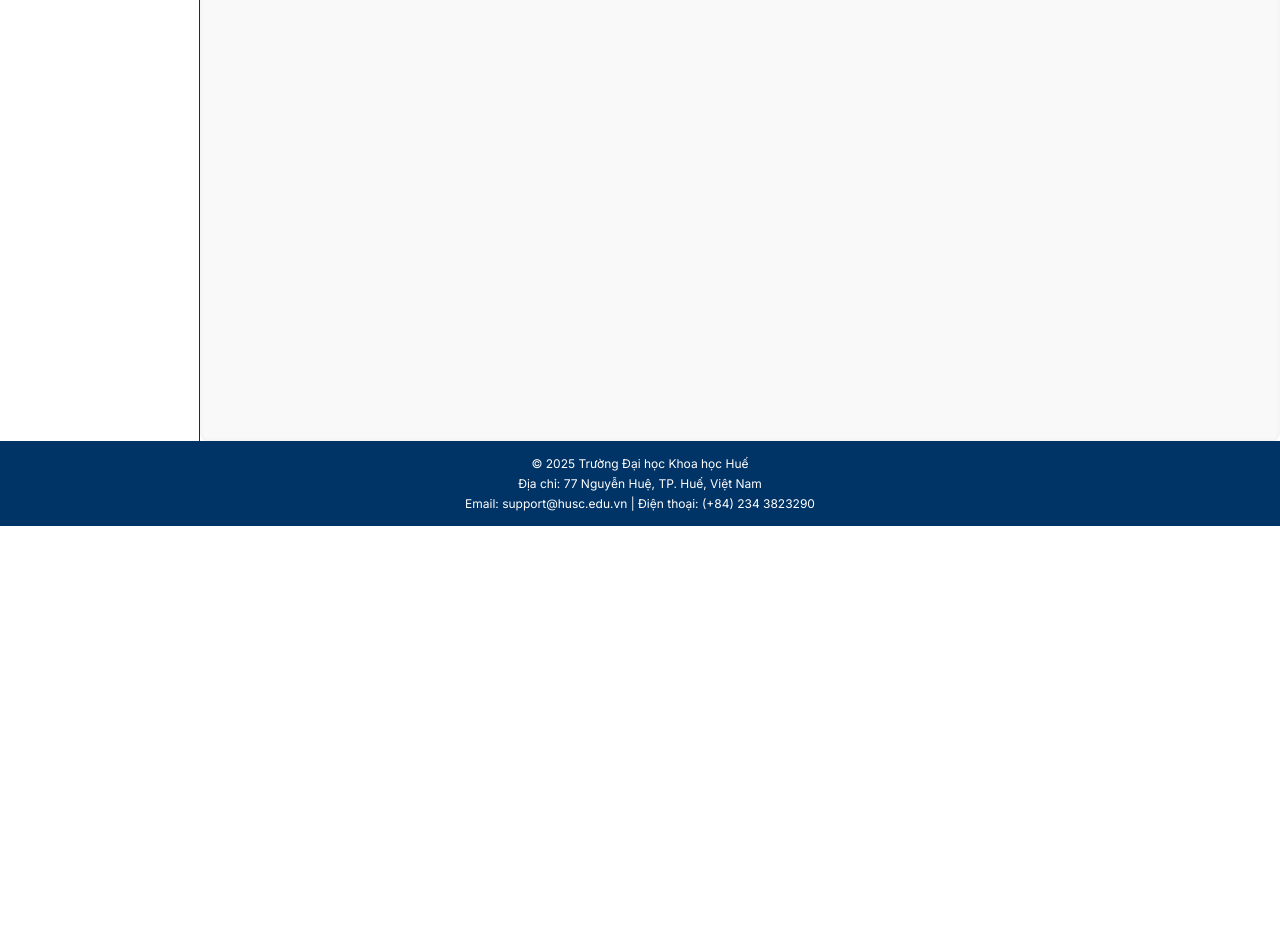
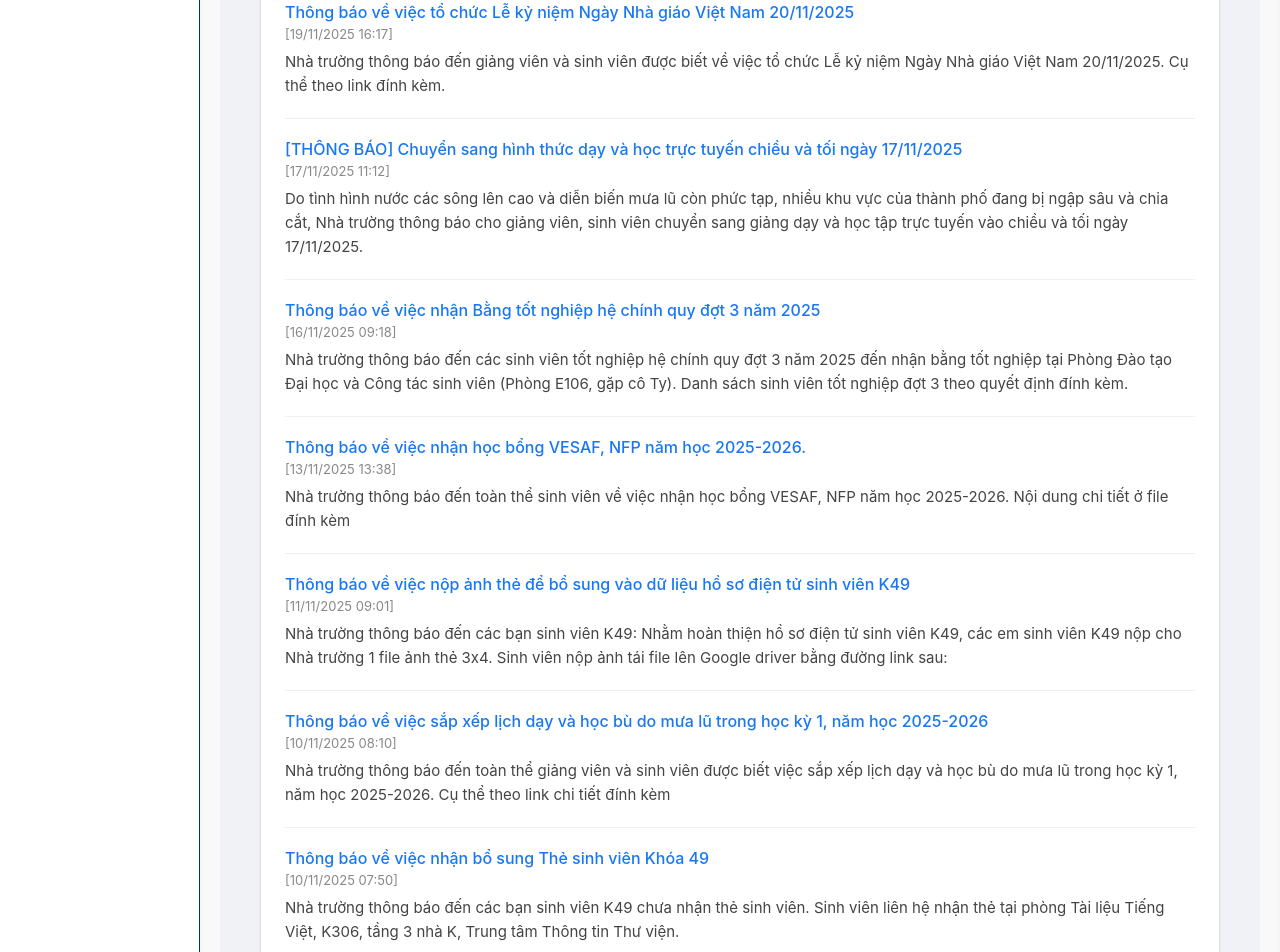
Before and after one commit to CamUyenn/NCKH_DiemRenLuyen, a Next.js app in the folder Frontend/: page /teacher in a window 1280 px wide. Shown: the part 340-1292 px from the top of the page. Before the commit the page ends 866 px from the top, so only its background shows below. Built offline with nearby package versions, Linux system fonts and the light colour scheme.

Commit message:
Update homepage

```diff
--- a/Frontend/src/app/teacher/page.tsx
+++ b/Frontend/src/app/teacher/page.tsx
@@ -1,3 +1,94 @@
-export default function TeacherHome(){
-    return <div>Teacher Home Page01</div>;
+import React from 'react';
+import '../styles/students/student-home.css';
+
+export default function StudentHome() {
+  return (
+    <div className="student-home-container">
+      <div className="content-panel">
+        <h1>THÔNG BÁO</h1>
+        <hr />
+
+        <div className="reminder-box">
+          <strong>Nhắc nhở:</strong>
+          <ul>
+            <li>
+              Nhà trường hiện đang tiến hành khảo sát ý kiến sinh viên về hoạt động giảng dạy. Xin bạn vui lòng bỏ ít thời gian <a href="#">vào đây</a> để trả lời khảo sát giúp. Cảm ơn!
+            </li>
+          </ul>
+        </div>
+
+        <div className="announcements-list">
+          <div className="announcement-item">
+            <p className="announcement-title">
+              <a href="#">Thông báo về việc tổ chức Lễ kỷ niệm Ngày Nhà giáo Việt Nam 20/11/2025</a>
+            </p>
+            <p className="announcement-meta">[19/11/2025 16:17]</p>
+            <p className="announcement-body">
+              Nhà trường thông báo đến giảng viên và sinh viên được biết về việc tổ chức Lễ kỷ niệm Ngày Nhà giáo Việt Nam 20/11/2025. Cụ thể theo link đính kèm.
+            </p>
+          </div>
+
+          <div className="announcement-item">
+            <p className="announcement-title">
+              <a href="#">[THÔNG BÁO] Chuyển sang hình thức dạy và học trực tuyến chiều và tối ngày 17/11/2025</a>
+            </p>
+            <p className="announcement-meta">[17/11/2025 11:12]</p>
+            <p className="announcement-body">
+              Do tình hình nước các sông lên cao và diễn biến mưa lũ còn phức tạp, nhiều khu vực của thành phố đang bị ngập sâu và chia cắt, Nhà trường thông báo cho giảng viên, sinh viên chuyển sang giảng dạy và học tập trực tuyến vào chiều và tối ngày 17/11/2025.
+            </p>
+          </div>
+
+          <div className="announcement-item">
+            <p className="announcement-title">
+              <a href="#">Thông báo về việc nhận Bằng tốt nghiệp hệ chính quy đợt 3 năm 2025</a>
+            </p>
+            <p className="announcement-meta">[16/11/2025 09:18]</p>
+            <p className="announcement-body">
+              Nhà trường thông báo đến các sinh viên tốt nghiệp hệ chính quy đợt 3 năm 2025 đến nhận bằng tốt nghiệp tại Phòng Đào tạo Đại học và Công tác sinh viên (Phòng E106, gặp cô Ty). Danh sách sinh viên tốt nghiệp đợt 3 theo quyết định đính kèm.
+            </p>
+          </div>
+
+          <div className="announcement-item">
+            <p className="announcement-title">
+              <a href="#">Thông báo về việc nhận học bổng VESAF, NFP năm học 2025-2026.</a>
+            </p>
+            <p className="announcement-meta">[13/11/2025 13:38]</p>
+            <p className="announcement-body">
+              Nhà trường thông báo đến toàn thể sinh viên về việc nhận học bổng VESAF, NFP năm học 2025-2026. Nội dung chi tiết ở file đính kèm
+            </p>
+          </div>
+
+          <div className="announcement-item">
+            <p className="announcement-title">
+              <a href="#">Thông báo về việc nộp ảnh thẻ để bổ sung vào dữ liệu hồ sơ điện tử sinh viên K49</a>
+            </p>
+            <p className="announcement-meta">[11/11/2025 09:01]</p>
+            <p className="announcement-body">
+              Nhà trường thông báo đến các bạn sinh viên K49: Nhằm hoàn thiện hồ sơ điện tử sinh viên K49, các em sinh viên K49 nộp cho Nhà trường 1 file ảnh thẻ 3x4. Sinh viên nộp ảnh tái file lên Google driver bằng đường link sau:
+            </p>
+          </div>
+
+          <div className="announcement-item">
+            <p className="announcement-title">
+              <a href="#">Thông báo về việc sắp xếp lịch dạy và học bù do mưa lũ trong học kỳ 1, năm học 2025-2026</a>
+            </p>
+            <p className="announcement-meta">[10/11/2025 08:10]</p>
+            <p className="announcement-body">
+              Nhà trường thông báo đến toàn thể giảng viên và sinh viên được biết việc sắp xếp lịch dạy và học bù do mưa lũ trong học kỳ 1, năm học 2025-2026. Cụ thể theo link chi tiết đính kèm
+            </p>
+          </div>
+
+          <div className="announcement-item">
+            <p className="announcement-title">
+              <a href="#">Thông báo về việc nhận bổ sung Thẻ sinh viên Khóa 49</a>
+            </p>
+            <p className="announcement-meta">[10/11/2025 07:50]</p>
+            <p className="announcement-body">
+              Nhà trường thông báo đến các bạn sinh viên K49 chưa nhận thẻ sinh viên. Sinh viên liên hệ nhận thẻ tại phòng Tài liệu Tiếng Việt, K306, tầng 3 nhà K, Trung tâm Thông tin Thư viện.
+            </p>
+          </div>
+        </div>
+      </div>
+    </div>
+  );
 }
```
